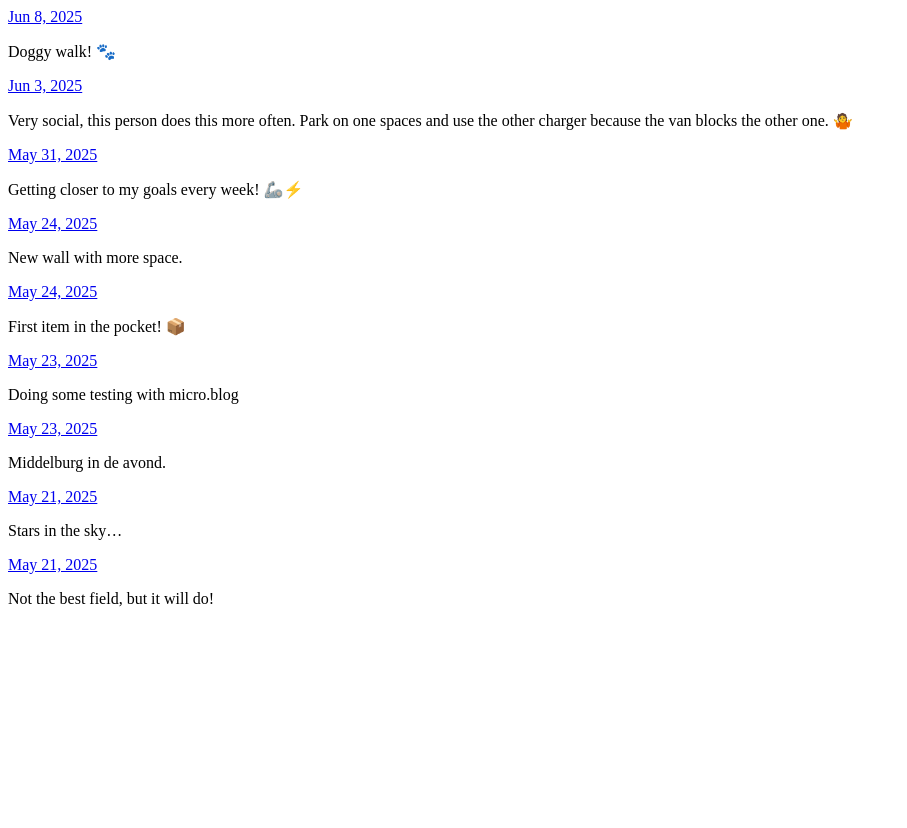
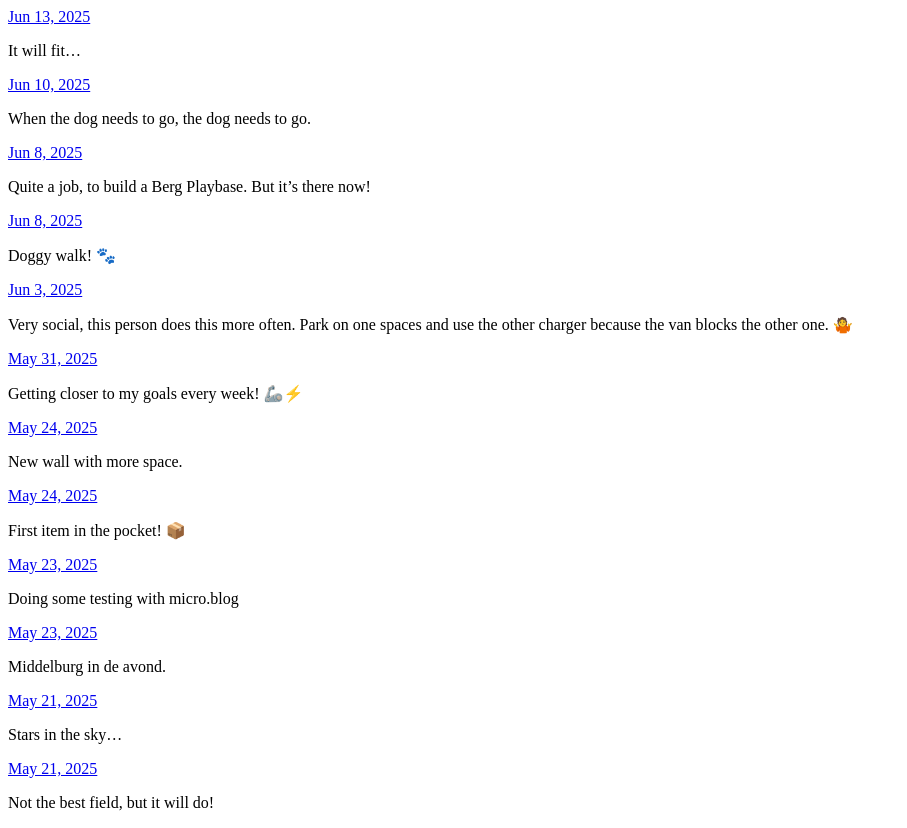
Before and after one commit to sbroekhoven/backup-sbro.nl, a plain HTML site: page index.html in a window 1280 px wide. Shown: the whole page, without its empty margins (0-907 px from the left). Before the commit the page ends 800 px from the top, so only its background shows below. Drawn offline with Linux system fonts and the light colour scheme.

Commit message:
Archiving from Micro.blog.

```diff
--- a/index.html
+++ b/index.html
@@ -21,6 +21,42 @@
 <div class="h-feed">
 
 
+
+	  <div class="h-entry">
+
+
+		<a href="https://sbro.nl/2025/06/13/it-will-fit.html" class="u-url"><time class="dt-published" datetime="2025-06-13 20:38:40 &#43;0200">Jun 13, 2025</time></a>
+
+		<div class="e-content">
+			 <p>It will fit…</p>
+<!-- raw HTML omitted -->
+
+		</div>
+	  </div>
+
+	  <div class="h-entry">
+
+
+		<a href="https://sbro.nl/2025/06/10/when-the-dog-needs-to.html" class="u-url"><time class="dt-published" datetime="2025-06-10 20:03:01 &#43;0200">Jun 10, 2025</time></a>
+
+		<div class="e-content">
+			 <p>When the dog needs to go, the dog needs to go.</p>
+<p><!-- raw HTML omitted --><!-- raw HTML omitted --></p>
+
+		</div>
+	  </div>
+
+	  <div class="h-entry">
+
+
+		<a href="https://sbro.nl/2025/06/08/quite-a-job-to-put.html" class="u-url"><time class="dt-published" datetime="2025-06-08 15:44:38 &#43;0200">Jun 8, 2025</time></a>
+
+		<div class="e-content">
+			 <p>Quite a job, to build a Berg Playbase. But it’s there now!</p>
+<!-- raw HTML omitted -->
+
+		</div>
+	  </div>
 
 	  <div class="h-entry">
 
```
